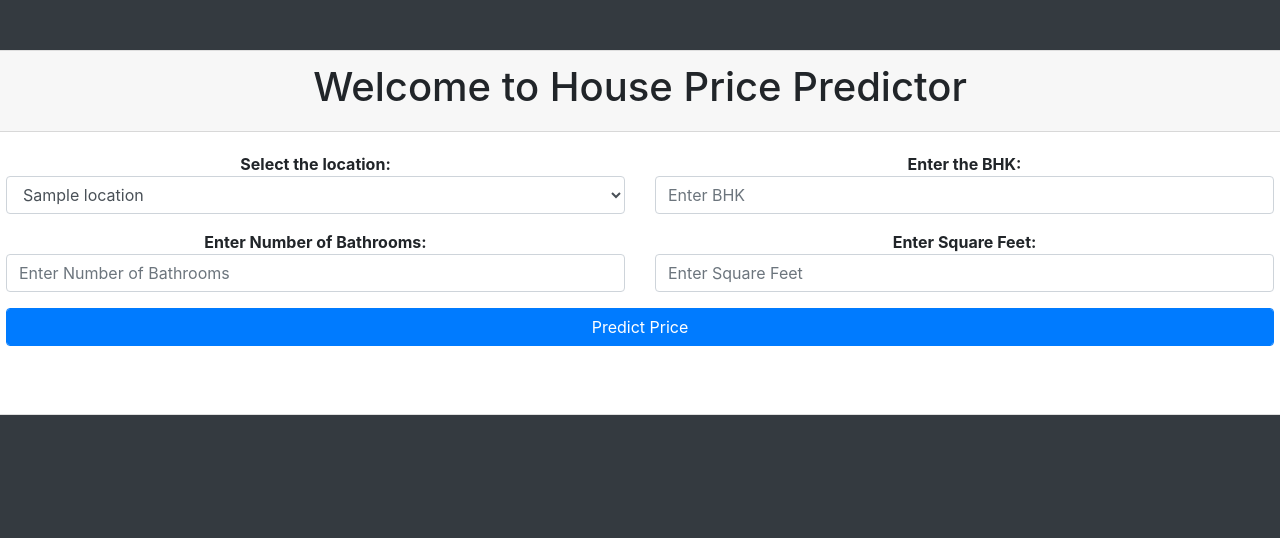
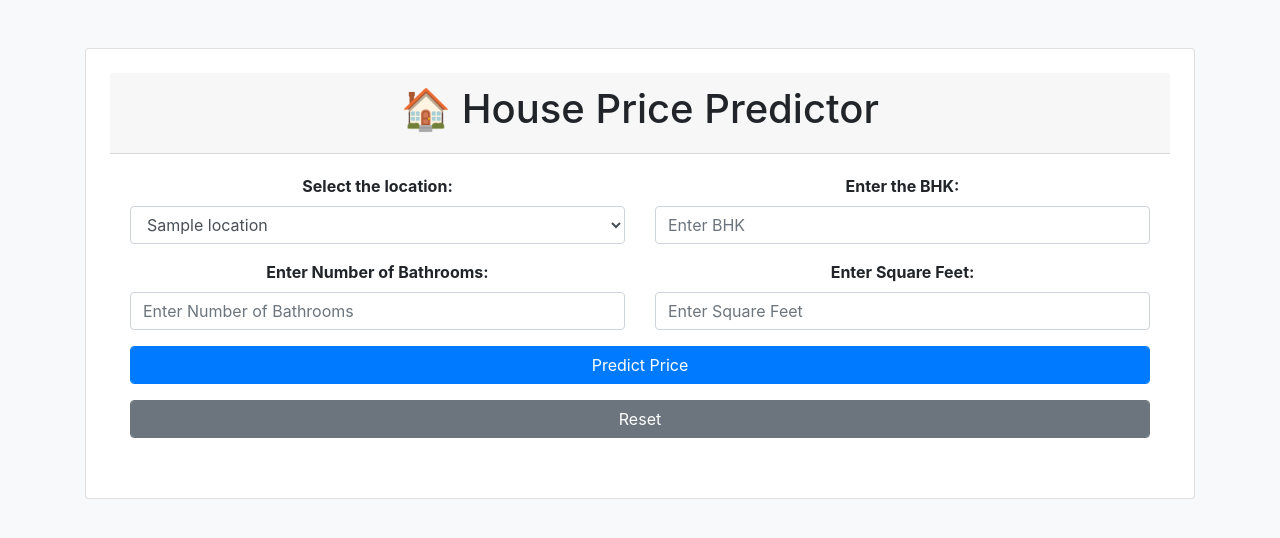
Before and after one commit to rajdongare24/house-price-prediction, a Flask app: template templates/index.html in a window 1280 px wide. Shown: the top 538 px of the page. Run offline with Flask 3, Linux system fonts and the light colour scheme; the template is opened without the code that fills it: most values are stand-ins (such as "Sample title", 1, 10 or a date in 2020); parts of the project's set-up code (start-up, migrations or seed data) failed here and were passed over; some libraries are stand-ins or nearby versions.

Commit message:
Improve UI and add input validations

```diff
--- a/app.py
+++ b/app.py
@@ -17,10 +17,11 @@ def predict():
     location=request.form.get('location')
     bhk=float(request.form.get('bhk'))
     bath=float(request.form.get('bath'))
-    sqft=request.form.get('total_sqft')
-    print(location, bhk, sqft)
+    sqft=float(request.form.get('total_sqft'))
+    if bhk <= 0 or bath <= 0 or sqft <= 100:
+        return "Invalid input"
     input=pd.DataFrame([[location,sqft,bath,bhk]],columns=['location','total_sqft', 'bath','bhk'])
-    prediction=pipe.predict(input)[0]*1e5
+    prediction=pipe.predict(input)[0]
 
     return str(np.round(prediction,2))
 
--- a/templates/index.html
+++ b/templates/index.html
@@ -10,11 +10,11 @@
 
     <title>House Price Predictor</title>
   </head>
-  <body class="bg-dark">
-    <div class="row">
-        <div class="card" style="width: 100%; height: 100%; margin-top: 50px">
+  <body class="bg-light">
+    <div class="container mt-5">
+        <div class="card shadow-1g p-4 rounded">
             <div class="card-header" style="text-align: center">
-                <h1>Welcome to House Price Predictor</h1>
+                <h1>🏠 House Price Predictor</h1>
             </div>
             <div class="card-body">
                 <form method="post" accept-charset="UTF-8">
@@ -22,7 +22,7 @@
                     <div class="row">
 
                         <div class="col-md-6 form-group" style="text-align: center">
-                            <lable><b>Select the location:</b></lable>
+                            <label><b>Select the location:</b></label>
                             <select class="selectpicker form-control" id="location" name="location" required="1">
                                 {% for location in locations %}
                                     <option value="{{ location}}" >{{ location }}</option>
@@ -30,29 +30,34 @@
                             </select>
                         </div>
                         <div class="col-md-6 form-group" style="text-align: center">
-                            <lable><b>Enter the BHK:</b></lable>
-                            <input type="text" class="form-control" id="bhk" name="bhk" placeholder="Enter BHK">
+                            <label><b>Enter the BHK:</b></label>
+                            <input type="number" class="form-control" id="bhk" name="bhk" placeholder="Enter BHK" required="1" min="1">
                         </div>
                         <div class="col-md-6 form-group" style="text-align: center">
-                            <lable><b>Enter Number of Bathrooms:</b></lable>
-                            <input type="text" class="form-control" id="bath" name="bath" placeholder="Enter Number of Bathrooms">
+                            <label><b>Enter Number of Bathrooms:</b></label>
+                            <input type="number" class="form-control" id="bath" name="bath" placeholder="Enter Number of Bathrooms" required="1" min="1">
                         </div>
                         <div class="col-md-6 form-group" style="text-align: center">
-                            <lable><b>Enter Square Feet:</b></lable>
-                            <input type="text" class="form-control" id="total_sqft" name="total_sqft" placeholder="Enter Square Feet">
+                            <label><b>Enter Square Feet:</b></label>
+                            <input type="number" class="form-control" id="total_sqft" name="total_sqft" placeholder="Enter Square Feet" required="1" min="100">
                         </div>
 
                         <div class="col-md-12 form-group">
-                            <button class="btn btn-primary form-control" onclick="send_data()">Predict Price</button>
+                            <button type="button" class="btn btn-primary form-control" onclick="send_data()">Predict Price</button>
+                        </div>
+
+                        <div class="col-md-12 form-group">
+                            <button type="button" class="btn btn-secondary form-control" onclick="reset_form()">
+                                Reset
+                            </button>
                         </div>
 
                     </div>
 
                 </form>
-                <br>
 
-                <div class="col-md-12" style="text-align: center">
-                    <h3><span id="prediction"></span></h3>
+                <div id="prediction-box" class="alert alert-success mt-3 text-center" style="display: none;">
+                    <h3 id="prediction"></h3>
                 </div>
             </div>
         </div>
@@ -63,18 +68,40 @@
             event.preventDefault();
         }
         function send_data(){
+            var form = document.querySelector('form');
+            if (!form.checkValidity()) {
+                form.reportValidity();
+                return;
+            }
+            var bhk = document.getElementById("bhk").value;
+            var bath = document.getElementById("bath").value;
+            var sqft = document.getElementById("total_sqft").value;
+            if (bhk<=0 || bath<=0|| sqft<=0){
+                alert("Please enter valid positive values.");
+                return;
+            }
+            if(sqft < bhk*150){
+                alert("Square feet area seems too small for the selected BHK.");
+                return;
+            }
             document.querySelector('form').addEventListener("submit",form_handler);
             var fd = new FormData(document.querySelector('form'));
             var xhr=new XMLHttpRequest()
             xhr.open('POST', '/predict', true);
+            document.getElementById("prediction-box").style.display="block";
             document.getElementById("prediction").innerHTML="Wait Predicting Price...";
             xhr.onreadystatechange = function(){
                 if(xhr.readyState==XMLHttpRequest.DONE){
-                    document.getElementById('prediction').innerHTML="Prediction: $ "+xhr.responseText;
+                    document.getElementById('prediction').innerHTML="Prediction: ₹ "+xhr.responseText+" Lakhs";
                 }
             };
             xhr.onload = function(){}
             xhr.send(fd);
+        }
+        function reset_form(){
+            document.querySelector('form').reset();
+            document.getElementById("prediction").innerHTML="";
+            document.getElementById("prediction-box").style.display="none";
         }
     </script>
 
```
